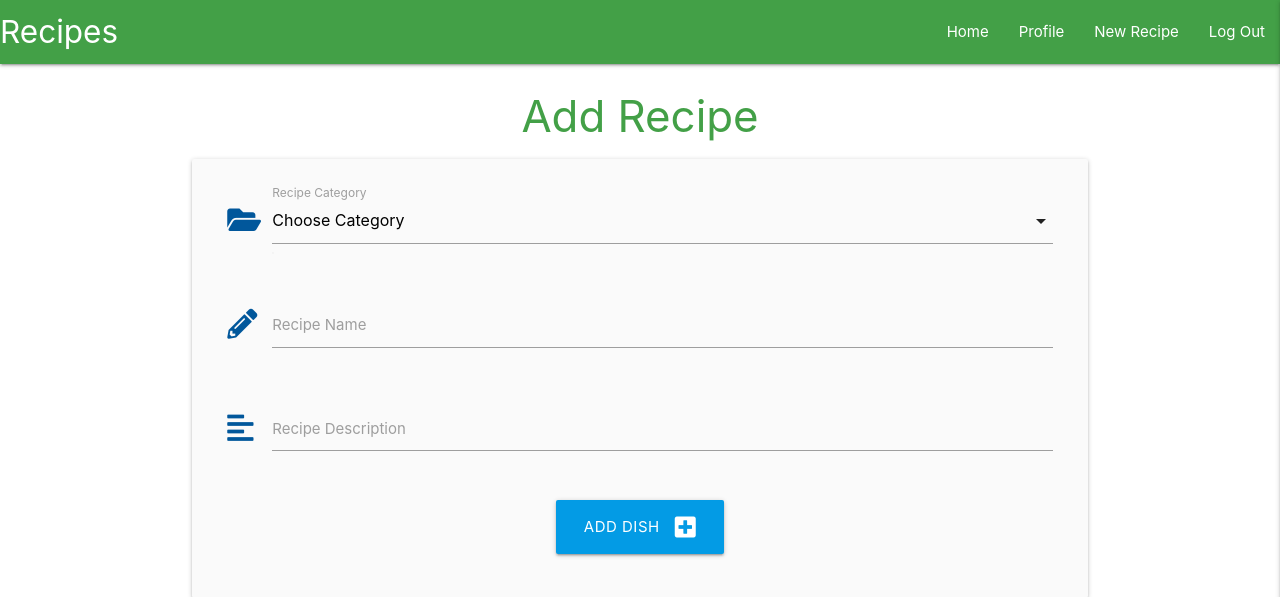
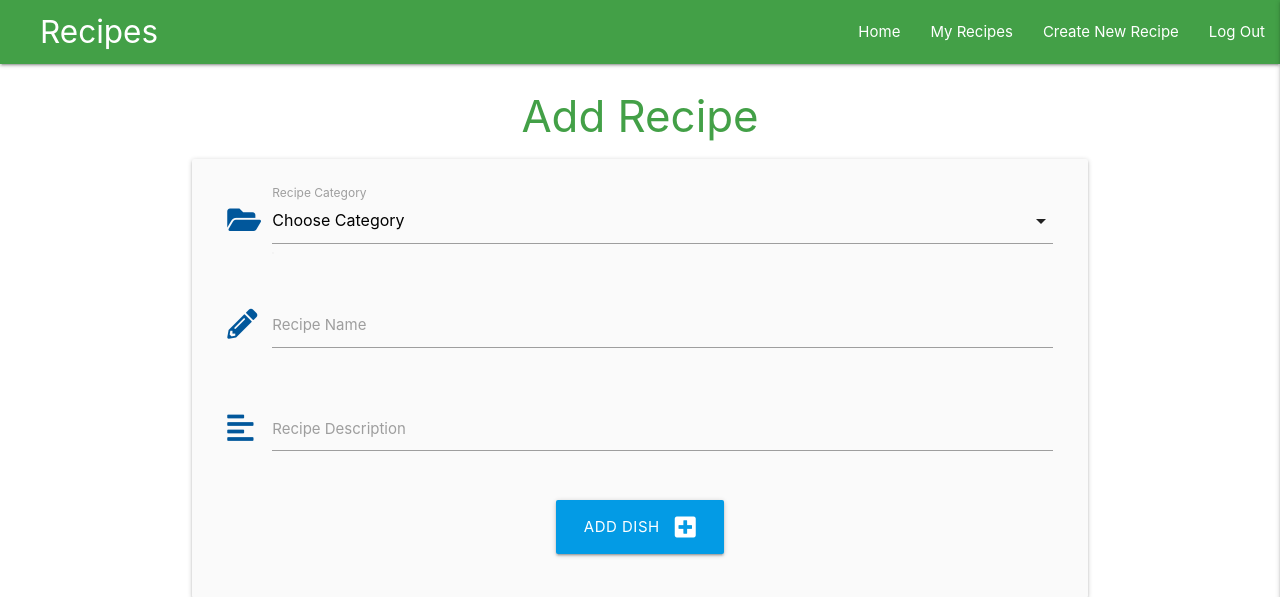
Before and after one commit to Code-Institute-Submissions/Recipes-4, a Flask app: page /add_dish in a window 1280 px wide. Shown: the top 597 px of the page. Run offline with Flask 2, Linux system fonts and the light colour scheme; the visitor is signed in with stand-in values (Sample User, id 1); data that the repository does not hold is empty; some libraries are stand-ins or nearby versions.

Commit message:
Apply UX improvements to small and medium devices

```diff
--- a/static/css/style.css
+++ b/static/css/style.css
@@ -10,3 +10,9 @@
     margin: 5px;
     line-height: 42px;
 }
+
+@media screen and (min-width:1024px) {
+    .test {
+        margin: 0 0 0 40px;
+    }
+}
--- a/templates/base.html
+++ b/templates/base.html
@@ -17,13 +17,13 @@
         <!--Top Navbar-->
         <nav class="green darken-1 lighten-1">
             <div class="nav-wrapper">
-            <a href="{{ url_for('get_dishes') }}" class="brand-logo">Recipes</a>
+            <a href="{{ url_for('get_dishes') }}" class="brand-logo test">Recipes</a>
             <a href="#" data-target="mobile-demo" class="sidenav-trigger right"><i class="fas fa-bars"></i></a>
             <ul class="right hide-on-med-and-down">
                 <li><a href="{{ url_for('get_dishes') }}">Home</a></li>
                 {% if session.user %}
-                    <li><a href="{{ url_for('profile', username=session['user']) }}">Profile</a></li>
-                    <li><a href="{{ url_for('add_dish') }}">New Recipe</a></li>
+                    <li><a href="{{ url_for('profile', username=session['user']) }}">My Recipes</a></li>
+                    <li><a href="{{ url_for('add_dish') }}">Create New Recipe</a></li>
                     {% if session.user|lower == "admin"|lower %}
                         <li><a href="{{ url_for('get_categories') }}">Manage Categories</a></li>
                     {% endif %}
@@ -39,11 +39,11 @@
 
         <!--Mobile Sidebar-->
         <ul class="sidenav" id="mobile-demo">
-            <li><h4 class="center-align teal-text text-darken-4">Recipes</h4></li>
+            <li><h4 class="center-align green-text text-darken-1">Recipes</h4></li>
             <li><a href="{{ url_for('get_dishes') }}">Home</a></li>
                 {% if session.user %}
-                    <li><a href="{{ url_for('profile', username=session['user']) }}">Profile</a></li>
-                    <li><a href="{{ url_for('add_dish') }}">New Recipe</a></li>
+                    <li><a href="{{ url_for('profile', username=session['user']) }}">My Recipes</a></li>
+                    <li><a href="{{ url_for('add_dish') }}">Create New Recipe</a></li>
                     {% if session.user|lower == "admin"|lower %}
                         <li><a href="{{ url_for('get_categories') }}">Manage Categories</a></li>
                     {% endif %}
```
